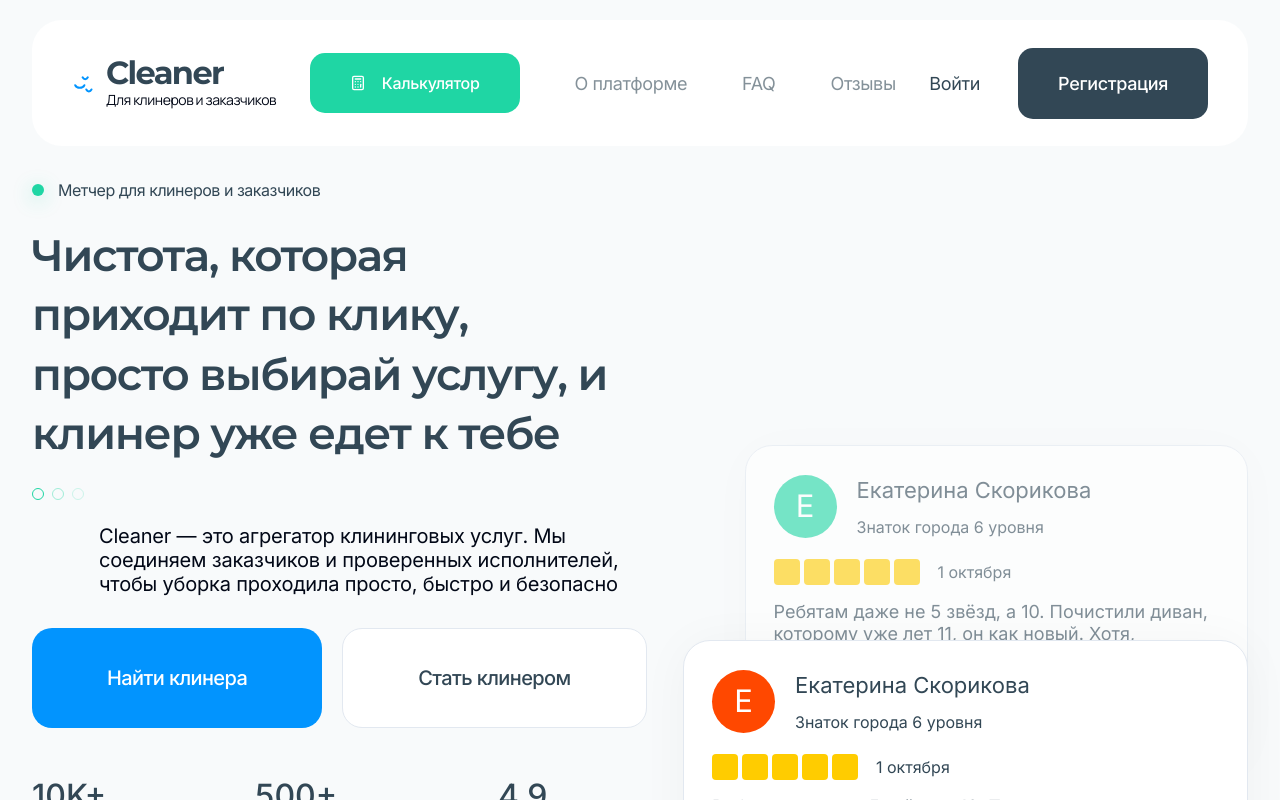
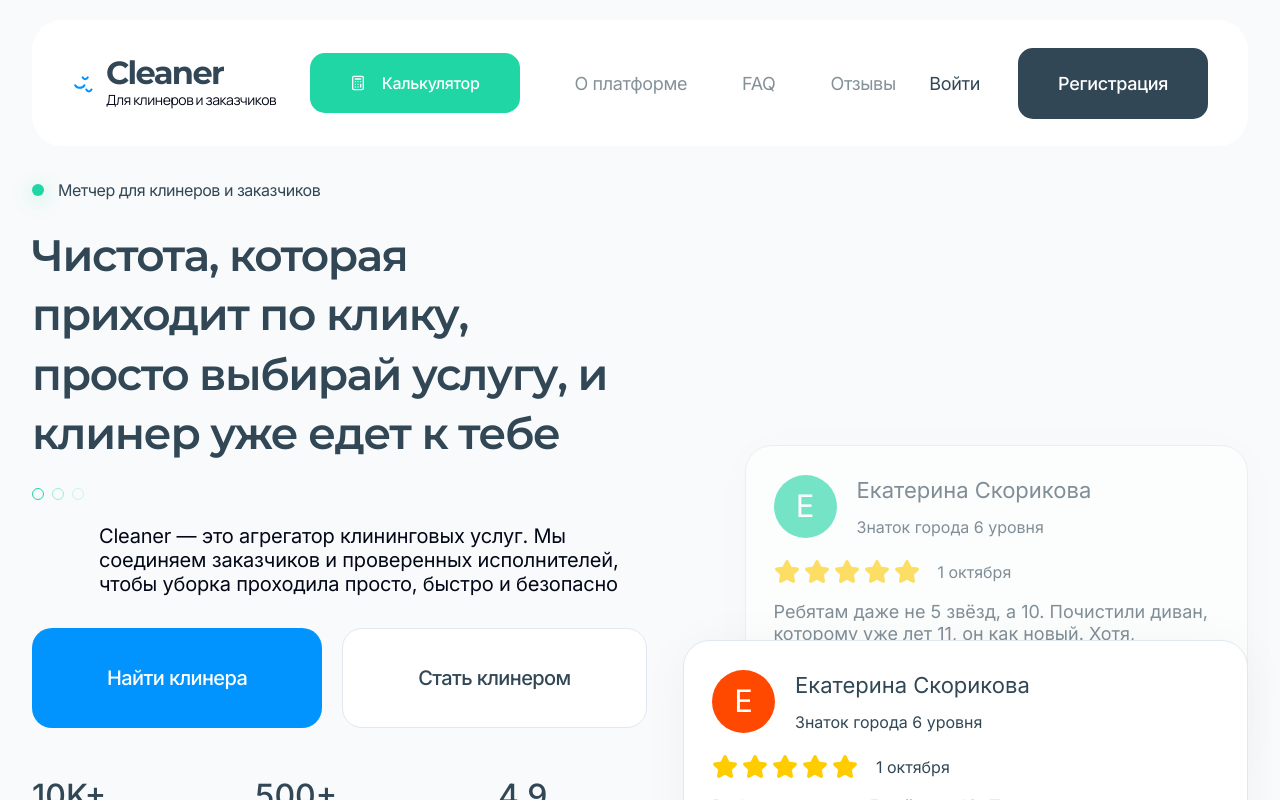
Before and after one commit to pr-poehali-dev/cleaning-service-pro, a React (Vite) app: page / in a window 1280 px wide. Shown: the top 800 px of the page. Built offline with nearby package versions, Linux system fonts and the light colour scheme.

Commit message:
feat(reviews): добавить звезды вместо квадратов

```diff
--- a/src/pages/Index.tsx
+++ b/src/pages/Index.tsx
@@ -146,7 +146,7 @@ export default function Index() {
                   <div className="flex items-center gap-[18px] mb-4">
                     <div className="flex gap-1">
                       {[...Array(5)].map((_, i) => (
-                        <div key={i} className="w-[26px] h-[26px] rounded-sm bg-[#FFCC00]" />
+                        <Icon key={i} name="Star" size={26} className="text-[#FFCC00] fill-[#FFCC00]" />
                       ))}
                     </div>
                     <span className="text-[16px] text-[#324755]">{review.date}</span>
@@ -416,7 +416,7 @@ export default function Index() {
                 <div className="flex items-center gap-[18px] mb-4">
                   <div className="flex gap-1">
                     {[...Array(5)].map((_, i) => (
-                      <div key={i} className="w-[26px] h-[26px] rounded-sm bg-[#FFCC00]" />
+                      <Icon key={i} name="Star" size={26} className="text-[#FFCC00] fill-[#FFCC00]" />
                     ))}
                   </div>
                   <span className="text-[16px] text-[#324755]">1 октября</span>
```
